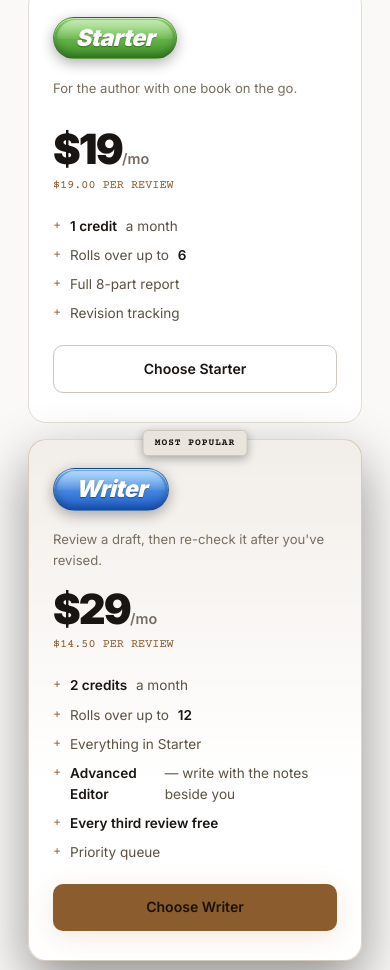
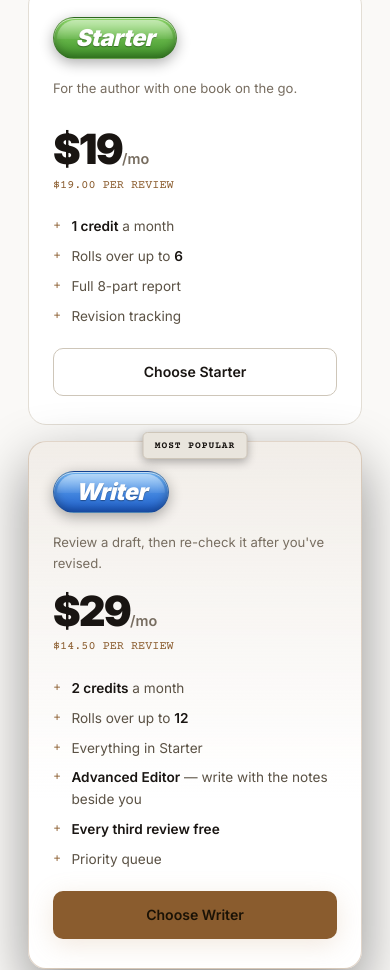
Before and after one commit to cupertitieus-ctrl/ruthless-mentor, a website: page rmrework.html in a window 390 px wide. Shown: the part 4725-5695 px from the top of the page. Drawn offline with nearby package versions, Linux system fonts and the light colour scheme.

Commit message:
Fix plan list layout, unify the top bar, add PDF export
.plan li was display:flex, which turns every inline child into its own
column — that split "Advanced Editor" onto its own line with the
following text stranded beside it. Now a block with an absolutely
positioned marker, so the text flows normally.

The four preview pages had each hand-rolled a nav, so the links and
their order differed on every one. rmtheme.js now rebuilds the centre
links and the right-hand cluster from a single definition and creates
whatever a page is missing, so the bar is identical everywhere. Only a
whole-page link marks itself active — the anchor links all resolve to
the homepage and would otherwise light up together there.

Export gains PDF, rendered through a hidden iframe so no popup blocker
intervenes; the browser's print dialog handles Save as PDF and the
document's fonts carry through.

Co-Authored-By: Claude Opus 5 <noreply@anthropic.com>

```diff
--- a/rmrework.html
+++ b/rmrework.html
@@ -195,8 +195,11 @@ h3{font-size:1rem;font-weight:600}
 .plan .each{font-family:var(--mono);font-size:.74rem;color:var(--accent);margin-top:.35rem;
   font-variant-numeric:tabular-nums}
 .plan ul{list-style:none;display:flex;flex-direction:column;gap:.5rem;margin:1.3rem 0}
-.plan li{font-size:.85rem;color:var(--text2);display:flex;gap:.55rem;align-items:flex-start;line-height:1.55}
-.plan li::before{content:"+";color:var(--accent);font-family:var(--mono);flex:none}
+/* block, not flex — a flex li turns every inline child into its own column,
+   which split "Advanced Editor" away from the text that follows it */
+.plan li{display:block;position:relative;padding-left:1.15rem;font-size:.85rem;
+  color:var(--text2);line-height:1.6}
+.plan li::before{content:"+";position:absolute;left:0;top:0;color:var(--accent);font-family:var(--mono)}
 .plan li b{color:var(--text);font-weight:600}
 .plan .btn{margin-top:auto;width:100%}
 
--- a/rmtheme.js
+++ b/rmtheme.js
@@ -72,6 +72,98 @@ document.documentElement.classList.add('rm-anim');
 
   // Expose for the pages' own scripts if they ever need it.
   window.rmTheme = { current: current, set: apply };
+})();
+
+
+/* ------------------------------------------------------------------
+   One canonical top bar.
+
+   The four preview pages had each hand-rolled their own nav, so the
+   links and their order differed on every page. This rebuilds the
+   centre links and the right-hand cluster from a single definition,
+   marks the current page, and creates anything a page is missing
+   (theme toggle, CTA) so the bar is identical everywhere.
+   ------------------------------------------------------------------ */
+(function () {
+  var TOOLS = [
+    {href:'/rmreview', name:'Manuscript Review', desc:'Full 8-part report &middot; 1 credit'},
+    {href:'/rmeditor', name:'Advanced Editor',   desc:'Write with the notes beside you'},
+    {href:'/rmrework#pricing', name:'Cover Check', desc:'Instant score, no account needed', free:true},
+    {href:'/rmrework#pricing', name:'Description Maker', desc:'A ready-to-paste blurb from your book'}
+  ];
+  var LINKS = [
+    {href:'/rmreview',        label:'New review'},
+    {href:'/rmeditor',        label:'Editor'},
+    {href:'/rmdash',          label:'Dashboard'},
+    {href:'/rmrework#pricing',label:'Pricing'},
+    {href:'/rmrework#story',  label:'About'}
+  ];
+
+  function build() {
+    var nav = document.querySelector('nav');
+    if (!nav) return;
+    var mid = nav.querySelector('.nav-mid');
+    var right = nav.querySelector('.nav-right');
+    if (!mid || !right) return;
+
+    var here = location.pathname.replace(/\/$/, '') || '/rmrework';
+
+    /* ---- centre ---- */
+    var tools = '<div class="dd" id="dd"><button aria-expanded="false" aria-haspopup="true">Tools' +
+      '<svg width="10" height="10" viewBox="0 0 12 12" fill="none" stroke="currentColor" stroke-width="1.8">' +
+      '<path d="M2 4l4 4 4-4"/></svg></button><div class="dd-panel">';
+    TOOLS.forEach(function (t) {
+      tools += '<a href="' + t.href + '"><span class="t">' + t.name +
+        (t.free ? ' <i class="free-tag">FREE</i>' : '') + '</span>' +
+        '<span class="d">' + t.desc + '</span></a>';
+    });
+    tools += '</div></div>';
+
+    var links = '';
+    LINKS.forEach(function (l) {
+      var path = l.href.split('#')[0];
+      // anchor links point back at the homepage, so they'd all match there —
+      // only a whole-page link counts as the current page
+      var on = (path === here && l.href.indexOf('#') === -1) ? ' class="on"' : '';
+      links += '<a href="' + l.href + '"' + on + '>' + l.label + '</a>';
+    });
+    mid.innerHTML = tools + links;
+
+    /* ---- right: theme, CTA, account, burger (burger added later) ---- */
+    var toggle = right.querySelector('.theme-toggle');
+    if (!toggle) {
+      toggle = document.createElement('button');
+      toggle.className = 'theme-toggle';
+      toggle.type = 'button';
+      toggle.innerHTML =
+        '<svg class="i-moon" viewBox="0 0 24 24" fill="none" stroke="currentColor" stroke-width="2" stroke-linecap="round" stroke-linejoin="round"><path d="M21 12.8A9 9 0 1 1 11.2 3a7 7 0 0 0 9.8 9.8z"/></svg>' +
+        '<svg class="i-sun" viewBox="0 0 24 24" fill="none" stroke="currentColor" stroke-width="2" stroke-linecap="round" stroke-linejoin="round"><circle cx="12" cy="12" r="4"/><path d="M12 2v2M12 20v2M4.9 4.9l1.4 1.4M17.7 17.7l1.4 1.4M2 12h2M20 12h2M4.9 19.1l1.4-1.4M17.7 6.3l1.4-1.4"/></svg>';
+    }
+    var cta = right.querySelector('.btn');
+    if (!cta) {
+      cta = document.createElement('a');
+      cta.className = 'btn btn-primary btn-sm';
+      cta.href = '/rmrework#pricing';
+      cta.textContent = 'Get a plan';
+    }
+    var avatar = right.querySelector('.avatar');
+    if (!avatar) {
+      avatar = document.createElement('a');
+      avatar.className = 'avatar';
+      avatar.href = '/rmdash';
+      avatar.title = 'Account';
+      avatar.innerHTML = '<svg width="17" height="17" viewBox="0 0 24 24" fill="none" stroke="var(--accent)" stroke-width="2" stroke-linecap="round"><path d="M20 21v-2a4 4 0 0 0-4-4H8a4 4 0 0 0-4 4v2"/><circle cx="12" cy="7" r="4"/></svg>';
+    }
+    right.appendChild(toggle);
+    right.appendChild(cta);
+    right.appendChild(avatar);
+  }
+
+  if (document.readyState === 'loading') {
+    document.addEventListener('DOMContentLoaded', build);
+  } else {
+    build();
+  }
 })();
 
 /* ------------------------------------------------------------------
```
Also changed, not shown: rmeditor.html (+21 -0 lines).
